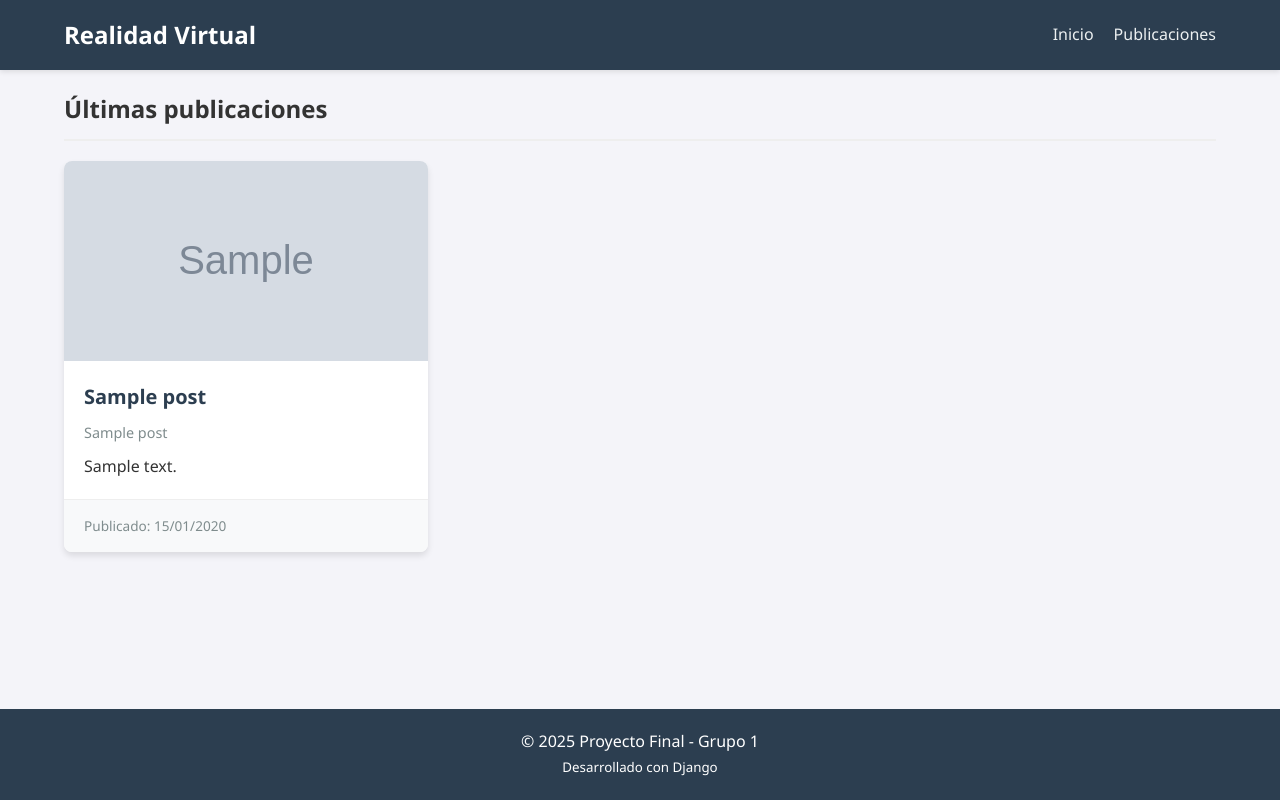
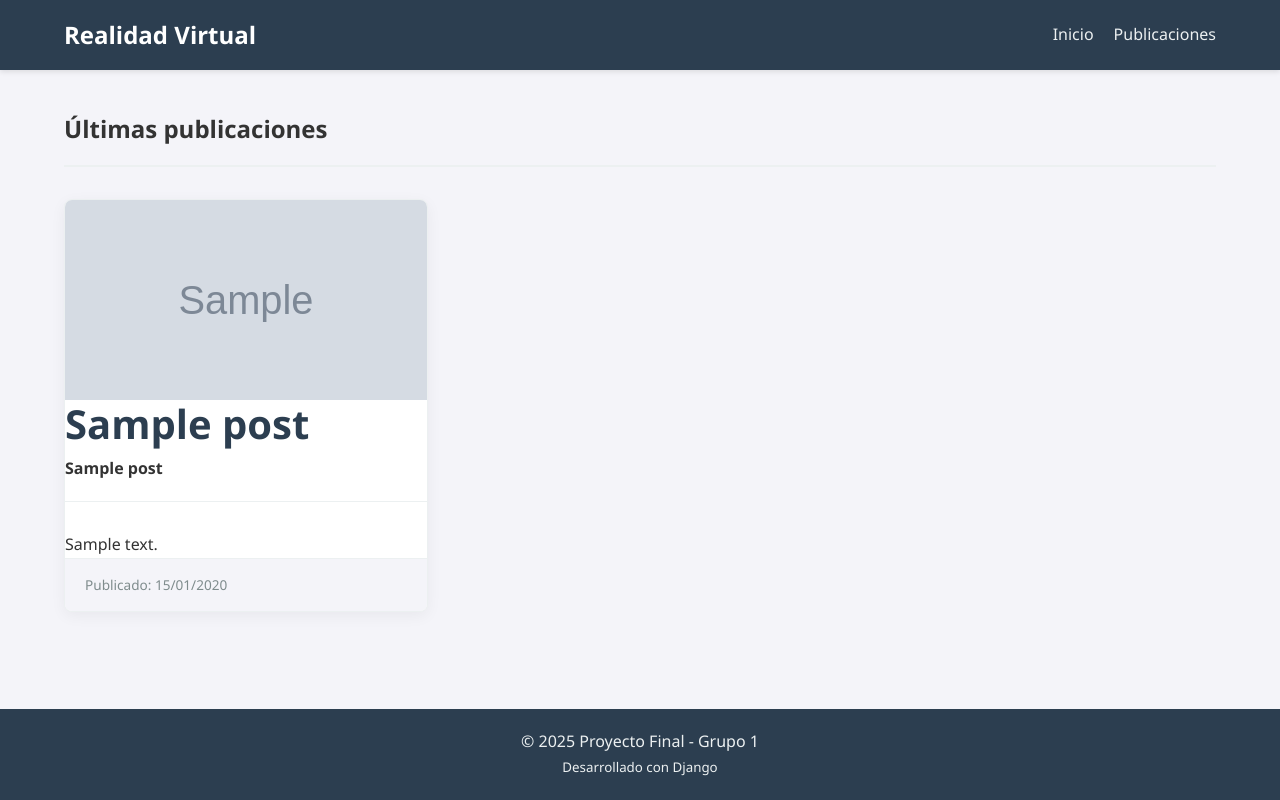
Before and after one commit to fabricio00101/proyecto-final-grupo1, a Django app: page /posts/ in a window 1280 px wide. Run offline with Django 5.2, Linux system fonts and the light colour scheme; tables that the repository leaves empty hold one stand-in row (values such as "Sample post"); grey boxes marked "Sample" are stand-in pictures.

Commit message:
Modificación de lógica

```diff
--- a/apps/posts/urls.py
+++ b/apps/posts/urls.py
@@ -1,9 +1,11 @@
 from django.urls import path
-from .views import listar_posts
+from .views import listar_posts, post_detalle
 
 app_name = 'posts'
 
 urlpatterns = [
     # Cuando alguien entre a /posts/ verá la lista
-    path('', listar_posts, name= 'listar_posts'),
+    path('', listar_posts, name = 'listar_posts'),
+    path('detalle/<int:id>/', post_detalle, name = 'post_detalle'),
+
 ]
--- a/apps/posts/views.py
+++ b/apps/posts/views.py
@@ -1,5 +1,5 @@
-from django.shortcuts import render
-from .models import Post
+from django.shortcuts import render, get_object_or_404
+from .models import Post, Categoria
 
 # Create your views here.
 
@@ -7,5 +7,35 @@ from .models import Post
 def listar_posts(request):
     # Busca todos los posts
     posts = Post.objects.all()
-    # Renderizamos el html y le enviamos la lista de posts
-    return render(request, 'lista_posts.html', {'posts': posts})
+
+    # Sistema de filtrado por categoría
+    categoria_id = request.GET.get('categoria')
+    if categoria_id:
+        posts = posts.filter(categoria_id=categoria_id)
+
+    # Sistema de ordenamiento
+    orden = request.GET.get('orden')
+    if orden == 'antiguo':
+        posts = posts.order_by('publicado') #Acendente
+    elif orden == 'alfabetico':
+        posts = posts.order_by('titulo') # A-Z
+    elif orden == 'alfabetico_inv':
+        posts = posts.order_by('-titulo') # Z-A
+    else:
+        posts = posts.order_by('-publicado') #Por defecto: Recientes primero
+
+    categorias = Categoria.objects.all()
+
+    contexto = {
+        'posts': posts,
+        'categorias': categorias,
+    }
+    return render(request, 'lista_posts.html', contexto)
+
+
+def post_detalle(request, id):
+    post = get_object_or_404(Post, id=id)
+    contexto={
+        'post': post
+    }
+    return render(request, 'post_detalle.html', contexto)
--- a/static/style.css
+++ b/static/style.css
@@ -1,4 +1,31 @@
+/* --- 1. VARIABLES GLOBALES (La Paleta de Colores) --- */
+:root {
+    /* Colores Principales */
+    --primary-dark: #2c3e50;       /* Azul Oscuro (Nav, Footer, Títulos) */
+    --accent-color: #f1c40f;       /* Amarillo (Botones, Hover) */
+    --accent-hover: #d4ac0d;       /* Amarillo Oscuro (Click botones) */
 
+    /* Fondos */
+    --bg-body: #f4f4f9;            /* Fondo de la página (Gris muy claro) */
+    --bg-card: #ffffff;            /* Fondo de tarjetas y artículos (Blanco) */
+    --bg-placeholder: #95a5a6;     /* Gris para cuando no hay imagen */
+
+    /* Textos */
+    --text-main: #333333;          /* Texto principal */
+    --text-light: #ecf0f1;         /* Texto claro (en navbar/footer) */
+    --text-muted: #7f8c8d;         /* Texto secundario (fechas, subtítulos) */
+
+    /* Bordes y Decoración */
+    --border-color: #ecf0f1;       /* Líneas divisorias suaves */
+    --shadow-soft: 0 4px 15px rgba(0,0,0,0.05); /* Sombra suave */
+    --shadow-hover: 0 10px 20px rgba(0,0,0,0.1); /* Sombra al pasar el mouse */
+
+    /* Gradientes */
+    --gradient-start: #667eea;
+    --gradient-end: #764ba2;
+}
+
+/* --- 2. RESET Y ESTRUCTURA BÁSICA --- */
 * {
     box-sizing: border-box;
     margin: 0;
@@ -18,19 +45,25 @@ body {
 
 main {
     flex: 1; /* Empuja el footer hacia abajo */
-    padding: 20px 0;
+    padding: 40px 0;
 }
 
-
+/* Contenedor centralizado */
 .container {
     width: 90%;
     max-width: 1200px;
     margin: 0 auto;
 }
 
-/* --- Barra de Navegación (Navbar) --- */
+/* Enlaces generales */
+a {
+    text-decoration: none;
+    color: inherit;
+}
+
+/* --- 3. BARRA DE NAVEGACIÓN --- */
 .main-nav {
-    background-color: #2c3e50; /* Azul oscuro */
+    background-color: var(--primary-dark);
     padding: 1rem 0;
     box-shadow: 0 2px 5px rgba(0,0,0,0.1);
 }
@@ -97,32 +127,38 @@ main {
 }
 
 .btn:hover {
-    background-color: #d4ac0d;
+    background-color: var(--accent-hover);
     transform: translateY(-2px);
 }
 
-/* --- Grid de Posts (Reemplaza al sistema de columnas) --- */
+/* --- 6. LISTA DE POSTS (GRILLA) --- */
+.page-header {
+    margin-bottom: 2rem;
+    border-bottom: 2px solid var(--border-color);
+    padding-bottom: 1rem;
+}
+
 .posts-grid {
     display: grid;
-    /* Esto crea columnas automáticas que se adaptan al tamaño */
+    /* Columnas automáticas responsivas */
     grid-template-columns: repeat(auto-fill, minmax(300px, 1fr));
     gap: 30px;
-    margin-top: 20px;
 }
 
-/* --- Tarjetas (Cards) --- */
 .post-card {
-    background: white;
+    background: var(--bg-card);
     border-radius: 8px;
     overflow: hidden;
-    box-shadow: 0 4px 6px rgba(0,0,0,0.1);
-    transition: transform 0.3s ease;
+    box-shadow: var(--shadow-soft);
+    transition: transform 0.3s ease, box-shadow 0.3s ease;
     display: flex;
     flex-direction: column;
+    border: 1px solid var(--border-color);
 }
 
 .post-card:hover {
     transform: translateY(-5px);
+    box-shadow: var(--shadow-hover);
 }
 
 .card-img-custom {
@@ -134,45 +170,115 @@ main {
 .card-placeholder {
     width: 100%;
     height: 200px;
-    background-color: #95a5a6;
+    background-color: var(--bg-placeholder);
     display: flex;
     align-items: center;
     justify-content: center;
-    color: white;
+    color: #fff;
     font-weight: bold;
 }
 
 .card-content {
     padding: 20px;
-    flex-grow: 1; /* Hace que el contenido ocupe el espacio disponible */
+    flex-grow: 1;
 }
 
 .card-title {
     font-size: 1.25rem;
     margin-bottom: 0.5rem;
-    color: #2c3e50;
+    color: var(--primary-dark);
 }
 
 .card-subtitle {
     font-size: 0.9rem;
-    color: #7f8c8d;
+    color: var(--text-muted);
     margin-bottom: 10px;
     display: block;
 }
 
 .card-footer {
     padding: 15px 20px;
-    background-color: #f8f9fa;
-    border-top: 1px solid #eee;
+    background-color: var(--bg-body); /* Ligeramente diferente al blanco */
+    border-top: 1px solid var(--border-color);
     font-size: 0.85rem;
-    color: #7f8c8d;
+    color: var(--text-muted);
 }
 
-/* --- Footer --- */
+/* --- 7. DETALLE DEL POST (Artículo Individual) --- */
+.post-detail {
+    background: var(--bg-card);
+    padding: 40px;
+    border-radius: 8px;
+    box-shadow: var(--shadow-soft);
+    margin-bottom: 40px;
+    max-width: 800px; /* Ancho de lectura óptimo */
+    margin-left: auto;
+    margin-right: auto;
+}
+
+.post-header {
+    margin-bottom: 30px;
+    padding-bottom: 20px;
+    border-bottom: 1px solid var(--border-color);
+}
+
+.post-title {
+    font-size: 2.5rem;
+    color: var(--primary-dark);
+    margin-bottom: 0.5rem;
+    line-height: 1.2;
+}
+
+.post-subtitle {
+    font-size: 1.3rem;
+    color: var(--text-muted);
+    font-weight: 400;
+    margin-bottom: 15px;
+}
+
+.post-meta {
+    font-size: 0.9rem;
+    color: var(--text-muted);
+    text-transform: uppercase;
+    letter-spacing: 1px;
+}
+
+.post-img-large {
+    width: 100%;
+    max-height: 500px;
+    object-fit: cover;
+    border-radius: 8px;
+    margin-bottom: 30px;
+    box-shadow: 0 4px 6px rgba(0,0,0,0.1);
+}
+
+.post-body {
+    font-size: 1.15rem;
+    line-height: 1.8;
+    color: var(--text-main);
+    margin-bottom: 40px;
+}
+
+.post-footer {
+    padding-top: 20px;
+    border-top: 1px solid var(--border-color);
+}
+
+/* --- 8. FOOTER PRINCIPAL --- */
 .main-footer {
-    background-color: #2c3e50;
-    color: white;
+    background-color: var(--primary-dark);
+    color: var(--text-light);
     text-align: center;
     padding: 20px 0;
     margin-top: 40px;
 }
+
+/* Mensajes de "No hay contenido" */
+.no-content {
+    grid-column: 1 / -1;
+    text-align: center;
+    padding: 40px;
+    background: var(--bg-card);
+    border-radius: 8px;
+    color: var(--text-muted);
+}
--- a/templates/lista_posts.html
+++ b/templates/lista_posts.html
@@ -4,7 +4,7 @@
 
 {% block contenido %}
 
-    <header style="margin-bottom: 20px; border-bottom: 2px solid #eee; padding-bottom: 10px;">
+<header class="page-header">
     <h2>Últimas publicaciones</h2>
 </header>
 
@@ -15,32 +15,33 @@
         {% if post.imagen %}
         <img src="{{ post.imagen.url }}" class="card-img-custom" alt="{{ post.titulo }}">
         {% else %}
-                    <div class="card-placeholder">
+        <div class="post-image-placeholder">
             <span>Sin Imagen</span>
         </div>
         {% endif %}
 
-                <div class="card-content">
-                    <h3 class="card-title">{{ post.titulo }}</h3>
-
+        <div class="post-content">
+            <header class="post-header">
+                <a href="{% url 'posts:post_detalle' post.id %}" class="post-link">
+                    <h3 class="post-title">{{ post.titulo }}</h3>
+                </a>
                 {% if post.subtitulo %}
-                        <span class="card-subtitle">{{ post.subtitulo }}</span>
+                <h4 class="post-subtitule">{{ post.subtitulo }}</h4>
                 {% endif %}
-
-                    <p>{{ post.texto|truncatewords:20 }}</p>
-                </div>
-
+            </header>
+            <p class="post-except">{{ post.texto|truncatewords:20 }}</p>
             <footer class="card-footer">
                 Publicado: {{ post.publicado|date:"d/m/Y" }}
             </footer>
+        </div>
+
 
     </article>
     {% empty %}
-            <div style="grid-column: 1 / -1; text-align: center; padding: 20px; background: #fff; border-radius: 8px;">
+    <div class="no-content">
         <h3>Aún no hay contenido.</h3>
         <p>Pronto subiremos las primeras novedades</p>
     </div>
     {% endfor %}
 </section>
-
 {% endblock %}
```
Also changed, not shown: other parts of static/style.css (+13 -16 lines), templates/post_detalle.html (added, +32 -0 lines). Lines whose indentation alone changed are shown as unchanged.
